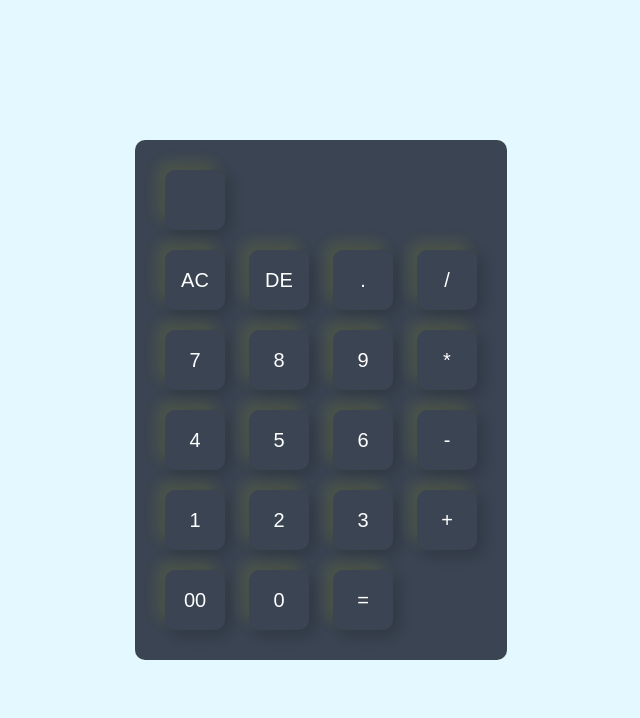
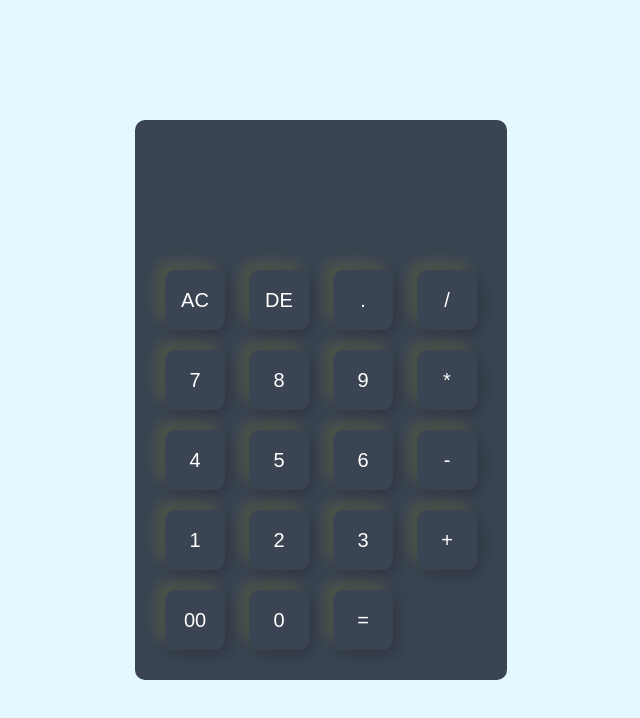
Before and after one commit to Muhammad-Nasar-Ullah/Calculator, a plain HTML site: page index.html in a window 1280 px wide. Shown: the whole page, without its empty margins (319-959 px from the left). Drawn offline with Linux system fonts and the light colour scheme.

Commit message:
adding some style the calculator display

```diff
--- a/index.html
+++ b/index.html
@@ -9,7 +9,7 @@
     <div class="container">
         <div class="calculator">
             <form action="">
-                <div>
+                <div class="display">
                     <input type="text" name="display">
                 </div>
                 <div>
--- a/style.css
+++ b/style.css
@@ -33,3 +33,16 @@
     cursor: pointer;
     margin: 10px;
 }
+
+form .display {
+    display: flex;
+    justify-content: flex-end;
+    margin: 20px 0px;
+}
+
+form .display input{
+    text-align: right;
+    flex: 1;
+    font-size: 45px;
+    box-shadow: none;
+}
```
